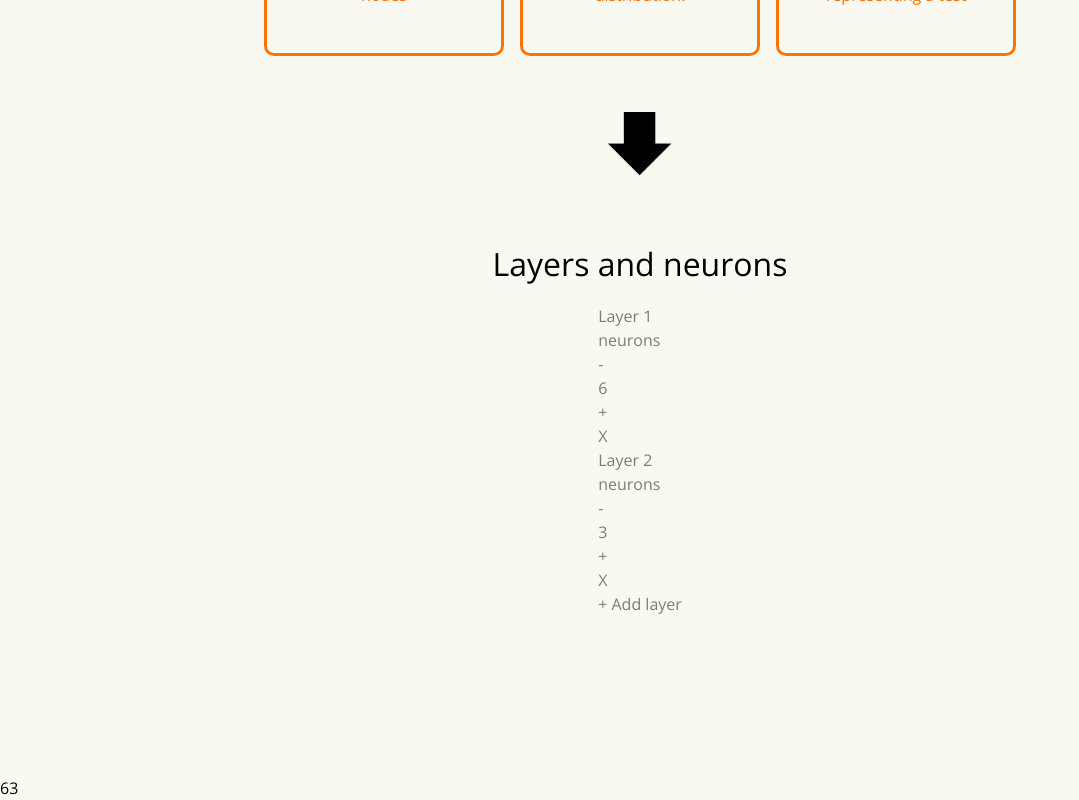
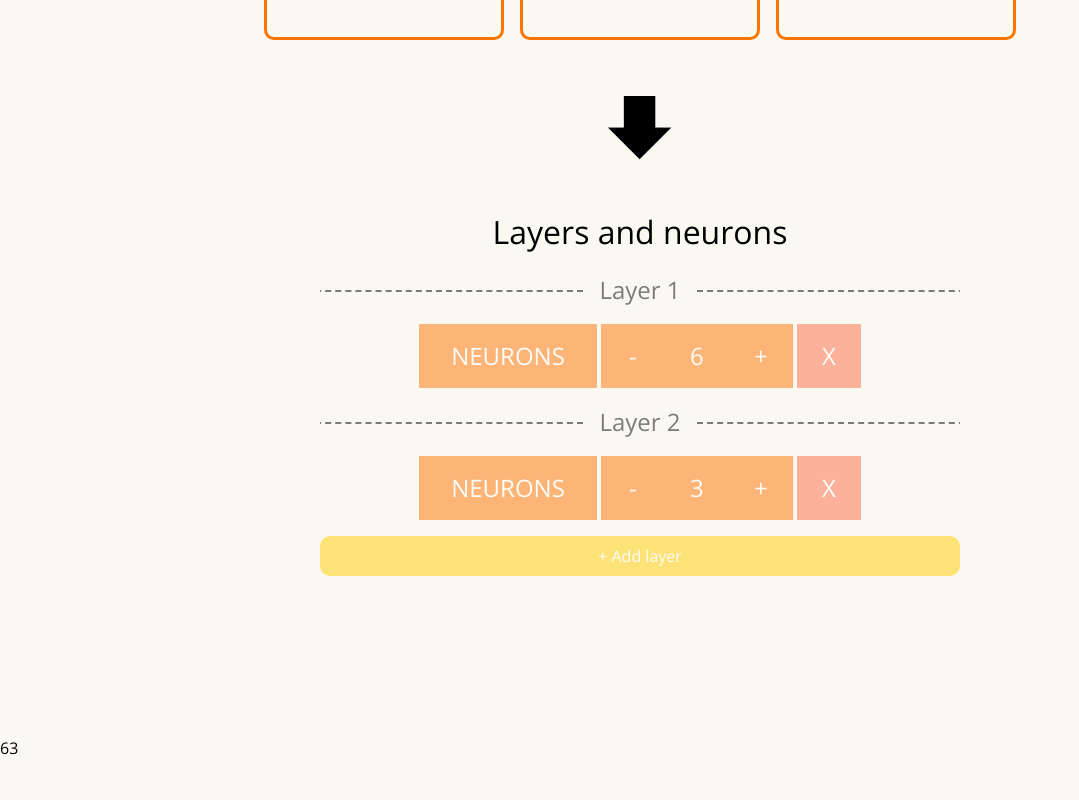
Before and after one commit to tomek1421/NeuralNetworkTextClassification, a React (Create React App) app in the folder frontend/neural-network/: page /model in a window 1280 px wide. Shown: the part 1415-2215 px from the top of the page, without its empty margins (0-1079 px from the left). After the commit the page ends 2175 px from the top, so only its background shows below. Built offline with nearby package versions, Linux system fonts and the light colour scheme.

Commit message:
layers and neurons input styling

```diff
--- a/frontend/neural-network/src/App.css
+++ b/frontend/neural-network/src/App.css
@@ -433,5 +433,129 @@ input:checked + .radio-tile .radio-desc {
 h2 {
     /* border: 1px solid; */
     font-size: 2rem;
-    margin: 1rem 0rem;
+    margin-bottom: 1rem;
 }
+
+.layer {
+    display: flex;
+    flex-direction: column;
+    align-items: center;
+    gap: 1rem;
+    margin-bottom: 1rem;
+}
+
+.layer-content {
+    display: flex;
+    gap: 0.25rem;
+    font-size: 1.5rem;
+    color: white;
+    position: relative;
+    animation: apper 1s;
+}
+
+.neurons-header {
+    text-transform: uppercase;
+    background-color: var(--second-color);
+    padding: 0 2rem;
+    display: flex;
+    justify-content: center;
+    align-items: center;
+}
+
+.neurons-buttons {
+    display: flex;
+    background-color: var(--second-color);
+}
+
+.minus-plus-btn {
+    /* border: 1px solid; */
+    width: 4rem;
+    height: 4rem;
+    display: flex;
+    justify-content: center;
+    align-items: center;
+    cursor: pointer;
+}
+
+.minus-plus-btn:hover {
+    background-color: #ee6211;
+}
+
+.neurons-value {
+    /* border: 1px solid; */
+    width: 4rem;
+    height: 4rem;
+    display: flex;
+    justify-content: center;
+    align-items: center;
+}
+
+.layers-input {
+    /* border: 1px solid; */
+    width: 40rem;
+    overflow: hidden;
+    transition: all 1s;
+}
+
+.add-layer {
+    margin-top: 1rem;
+    width: 100%;
+    background-color: var(--thrid-color);
+    display: flex;
+    justify-content: center;
+    align-items: center;
+    color: white;
+    padding: 0.5rem;
+    border-radius: 10px;
+    cursor: pointer;
+}
+
+.add-layer:hover {
+    background-color: #eebc00;
+}
+
+.layer-header {
+    /* border-right: 2px dashed;
+    border-left: 2px dashed; */
+    font-size: 1.5rem;
+    position: relative;
+    padding: 0 1rem;
+    animation: apper 1s;
+}
+
+.layer-header:before {
+    content: "";
+    position: absolute;
+    top: 50%;
+    right: 100%;
+    /* transform: translateY(-50%); */
+    width: 18rem;
+    height: 2px;
+    border-top: 2px dashed;
+}
+
+.layer-header:after {
+    content: "";
+    position: absolute;
+    top: 50%;
+    left: 100%;
+    /* transform: translateY(-50%); */
+    width: 18rem;
+    height: 2px;
+    border-top: 2px dashed;
+}
+
+.remove-btn {
+    /* border: 1px solid; */
+    width: 4rem;
+    height: 4rem;
+    background-color: #FF6C45;
+    display: flex;
+    justify-content: center;
+    align-items: center;
+    cursor: pointer;
+}
+
+.remove-btn:hover {
+    background-color: #FF4D1E;
+}
```
